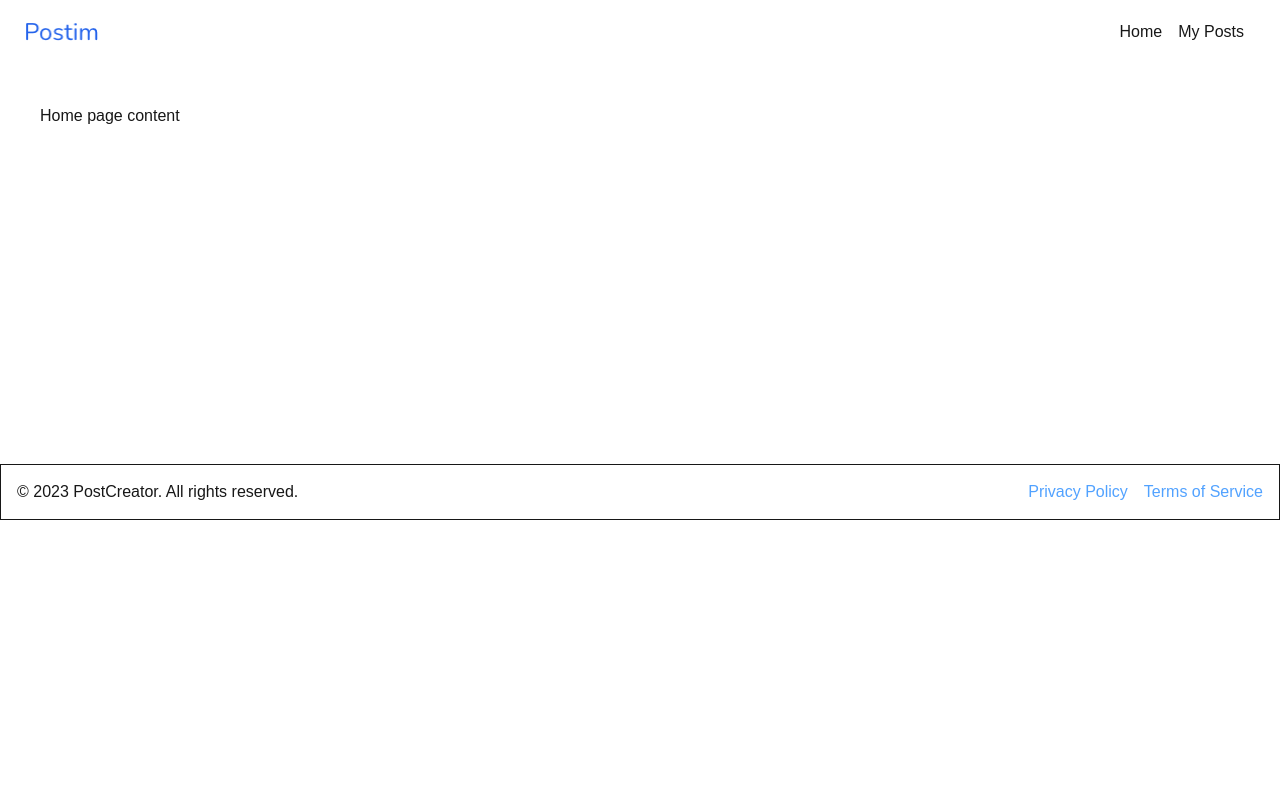
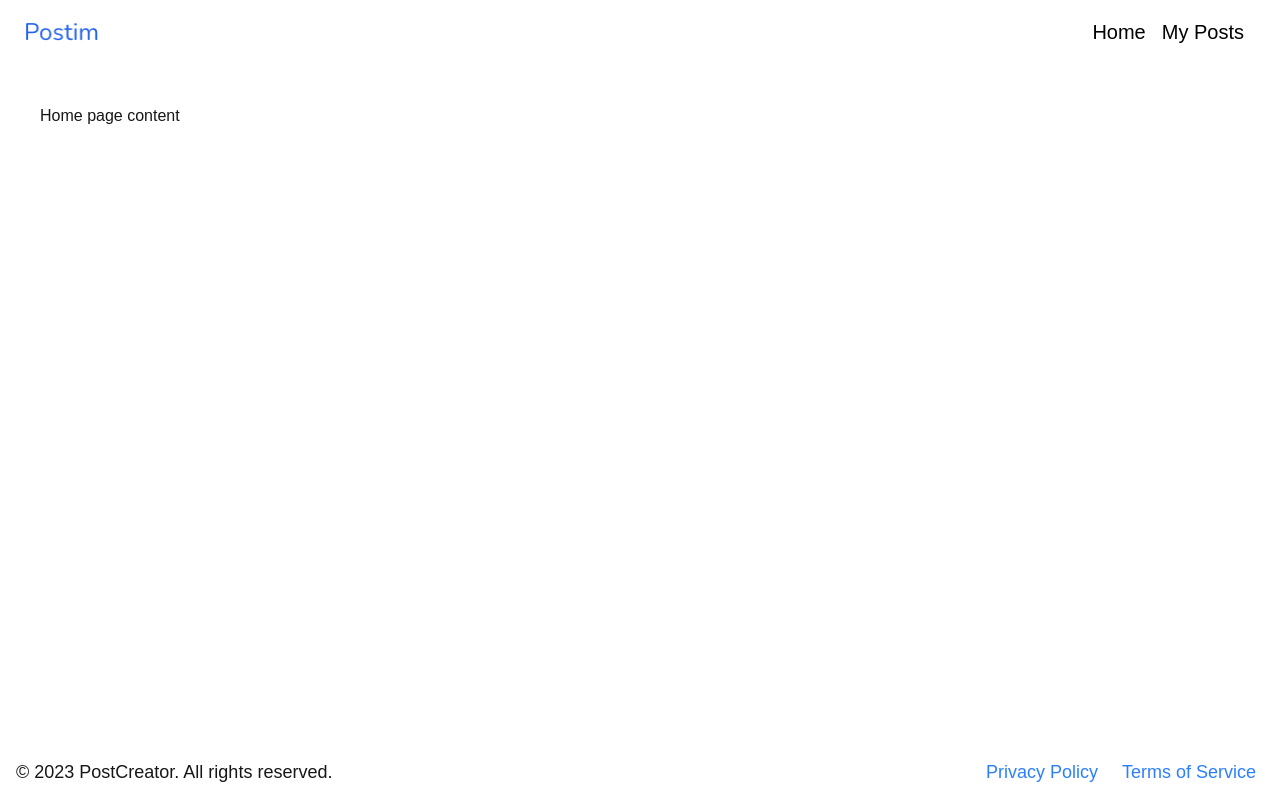
Before and after one commit to Niv-Asaraf/Postim, a Next.js app: page / in a window 1280 px wide. Built offline with nearby package versions, Linux system fonts and the light colour scheme.

Commit message:
Style: I improved the Header and Footer styling and extract text to constants

```diff
--- a/src/app/layout.tsx
+++ b/src/app/layout.tsx
@@ -11,9 +11,11 @@ export default function RootLayout({
   return (
     <html lang="en">
       <body>
-        <Header />
-        {children}
-        <Footer />
+        <div className="min-h-screen flex flex-col">
+          <Header />
+          <main className="flex-grow">{children}</main>
+          <Footer />
+        </div>
       </body>
     </html>
   );
--- a/src/components/layout/Footer.tsx
+++ b/src/components/layout/Footer.tsx
@@ -1,10 +1,12 @@
+import { PolicyButton, RightsReserved, TermsButton } from "@/data/appTexts";
+
 export default function Footer() {
   return (
-    <div className="flex justify-between items-center h-14 border">
-      <footer className="pl-4">© 2023 PostCreator. All rights reserved.</footer>
-      <div className="flex gap-4 text-blue-400 pr-4">
-        <button>Privacy Policy</button>
-        <button>Terms of Service</button>
+    <div className="flex justify-between items-center h-14 bg-white text-md sm:text-lg">
+      <footer className="pl-4">{RightsReserved}</footer>
+      <div className="flex gap-1 text-blue-500 pr-4 sm:pr-6 gap-6">
+        <button className="cursor-pointer">{PolicyButton}</button>
+        <button className="cursor-pointer">{TermsButton}</button>
       </div>
     </div>
   );
--- a/src/components/layout/Header.tsx
+++ b/src/components/layout/Header.tsx
@@ -1,18 +1,36 @@
+"use client";
+import { useState } from "react";
 import Image from "next/image";
+import { HomeNavButton, MyPostNavButton } from "@/data/appTexts";
 
 export default function Header() {
+  const [activeButton, setActiveButton] = useState<string | null>(null);
   return (
-    <div className="flex justify-between items-center h-16">
+    <div className="flex justify-between items-center h-16 text-lg sm:text-xl">
       <Image
         src="/PostimLogo.png"
         alt="Logo"
         width={100}
-        height={70}
+        height={100}
         className="pl-6"
       />
       <div className="flex gap-4 pr-9">
-        <button>Home</button>
-        <button>My Posts </button>
+        <button
+          onClick={() => setActiveButton("Home")}
+          className={`${
+            activeButton === "Home" ? "text-blue-500" : "text-black"
+          } cursor-pointer`}
+        >
+          {HomeNavButton}
+        </button>
+        <button
+          onClick={() => setActiveButton("Posts")}
+          className={`${
+            activeButton === "Posts" ? "text-blue-500" : "text-black"
+          } cursor-pointer`}
+        >
+          {MyPostNavButton}
+        </button>
       </div>
     </div>
   );
--- a/src/data/appTexts.ts
+++ b/src/data/appTexts.ts
@@ -0,0 +1,8 @@
+//  --- Footer.tsx  ---
+export const RightsReserved = "© 2023 PostCreator. All rights reserved.";
+export const PolicyButton = "Privacy Policy";
+export const TermsButton = "Terms of Service";
+
+//  --- Header.tsx  ---
+export const HomeNavButton = "Home";
+export const MyPostNavButton = "My Posts";
```
